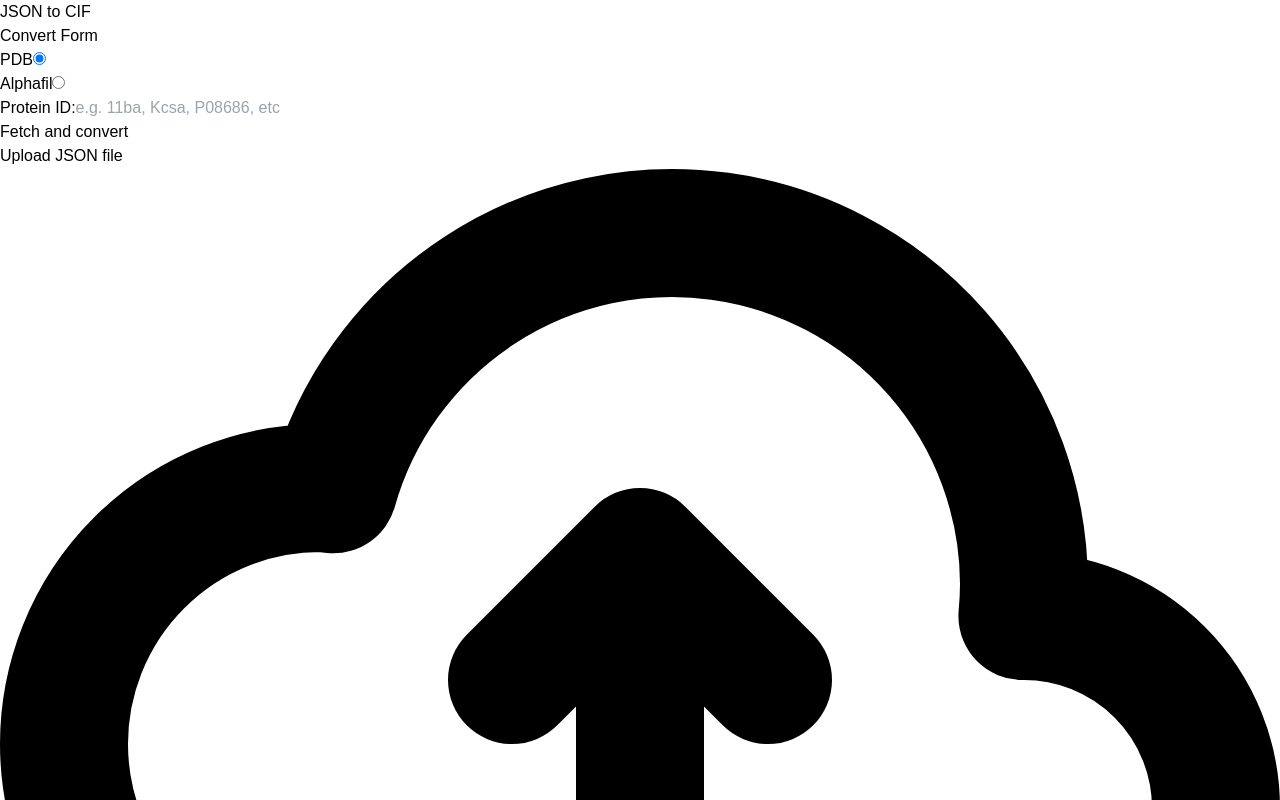
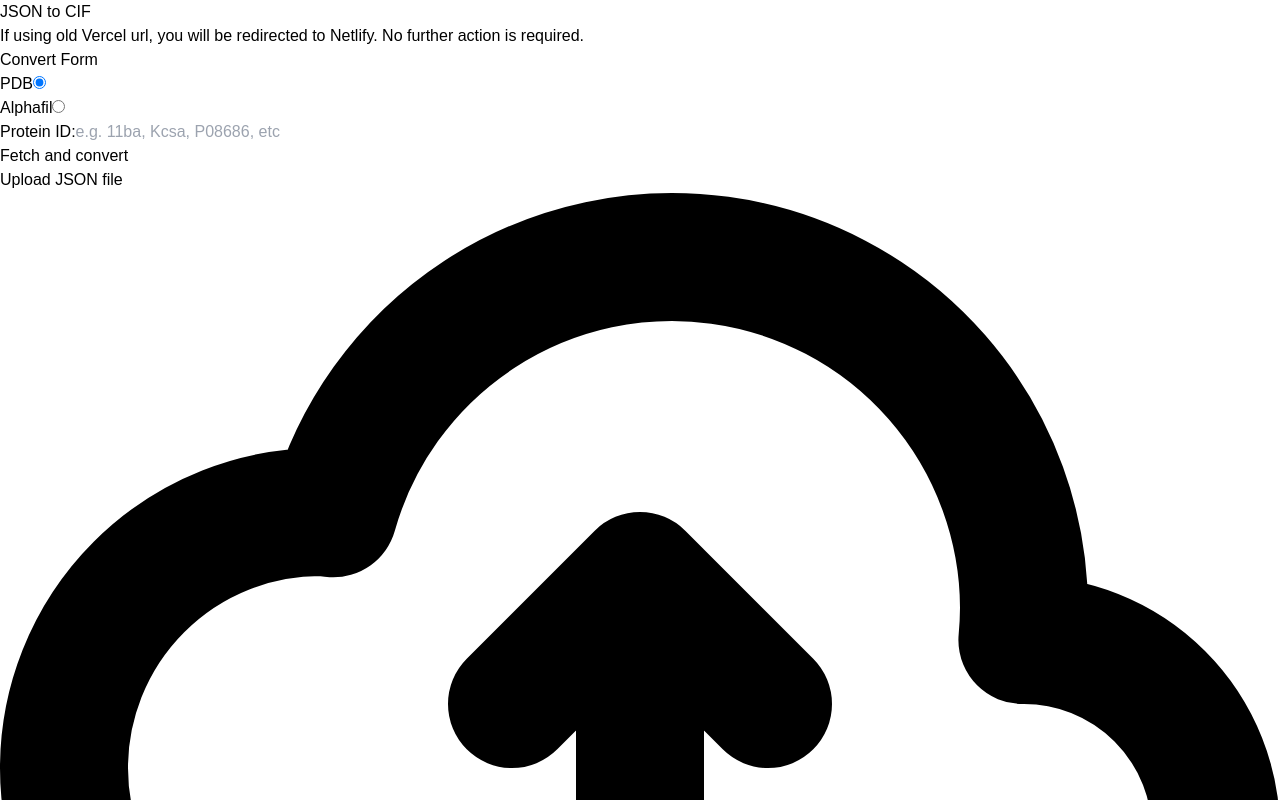
Before and after one commit to wernad/json2cif, a Next.js app: page / in a window 1280 px wide. Shown: the top 800 px of the page. Built offline with nearby package versions, Linux system fonts and the light colour scheme.

Commit message:
Add info about changing hosting provider

```diff
--- a/src/app/layout.tsx
+++ b/src/app/layout.tsx
@@ -30,7 +30,8 @@ export default function RootLayout({
         className={`${geistSans.variable} ${geistMono.variable} antialiased  overflow-hidden`}
       >
         <div className="flex justify-center w-full bg-gray-100 dark:bg-gray-700 dark:text-white">
-          <h1 className="mb-6 text-3xl max-h-5">JSON to CIF </h1>
+          <h1 className="mb-6 text-3xl max-h-5">JSON to CIF</h1>
+          <h2>If using old Vercel url, you will be redirected to Netlify. No further action is required.</h2>
         </div>
         <Providers>{children}</Providers>
       </body>
```
